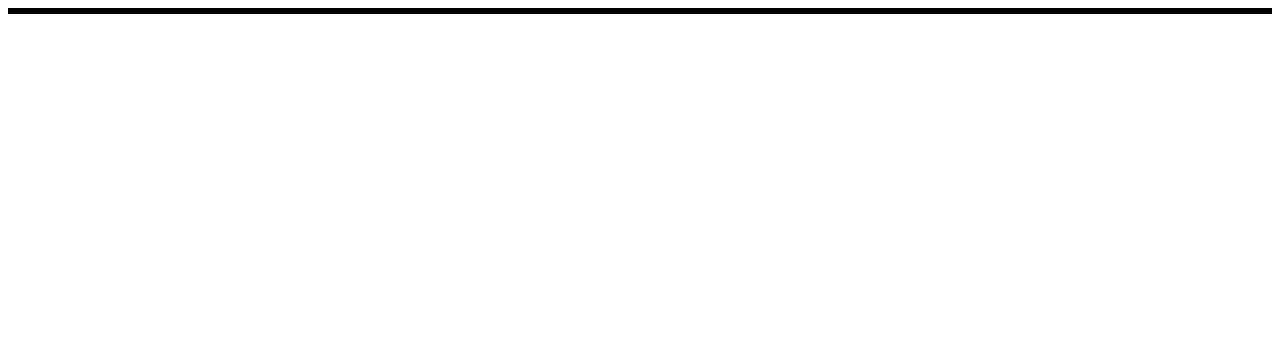
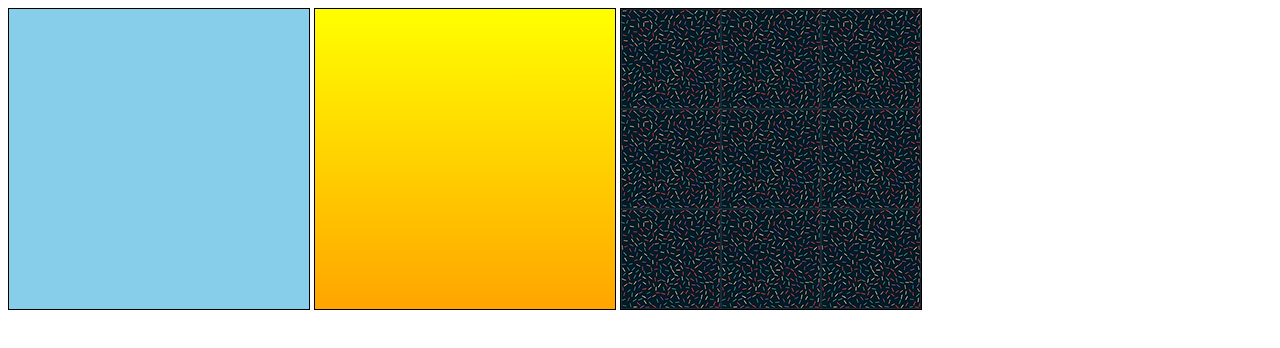
Before and after one commit to Nicolas-Abadia/html-css, a plain HTML site: page exercícios/ex022/fundo001.html in a window 1280 px wide. Drawn offline with Linux system fonts and the light colour scheme.

Commit message:
Alterações no exercício 22

```diff
--- a/exercícios/ex022/fundo001.html
+++ b/exercícios/ex022/fundo001.html
@@ -7,13 +7,26 @@
     <title>Teste de Imagem e Fundo</title>
     <style>
         div.quadrado {
+            display: inline-block;
             border: 1px solid black;
+            width: 300px;
+            height: 300px;
+            background-color: lightgray;
+        }
+        div#q1{
+            background-color: skyblue;
+        }
+        div#q2{
+            background-image: linear-gradient(to bottom, yellow, orange);
+        }
+        div#q3{
+            background-image: url('imagens/pattern001.png');
         }
     </style>
 </head>
 <body>
-    <div class="quadrado"></div>
-    <div class="quadrado"></div>
-    <div class="quadrado"></div>
+    <div class="quadrado" id="q1"></div>
+    <div class="quadrado" id="q2"></div>
+    <div class="quadrado" id="q3"></div>
 </body>
 </html>
```
